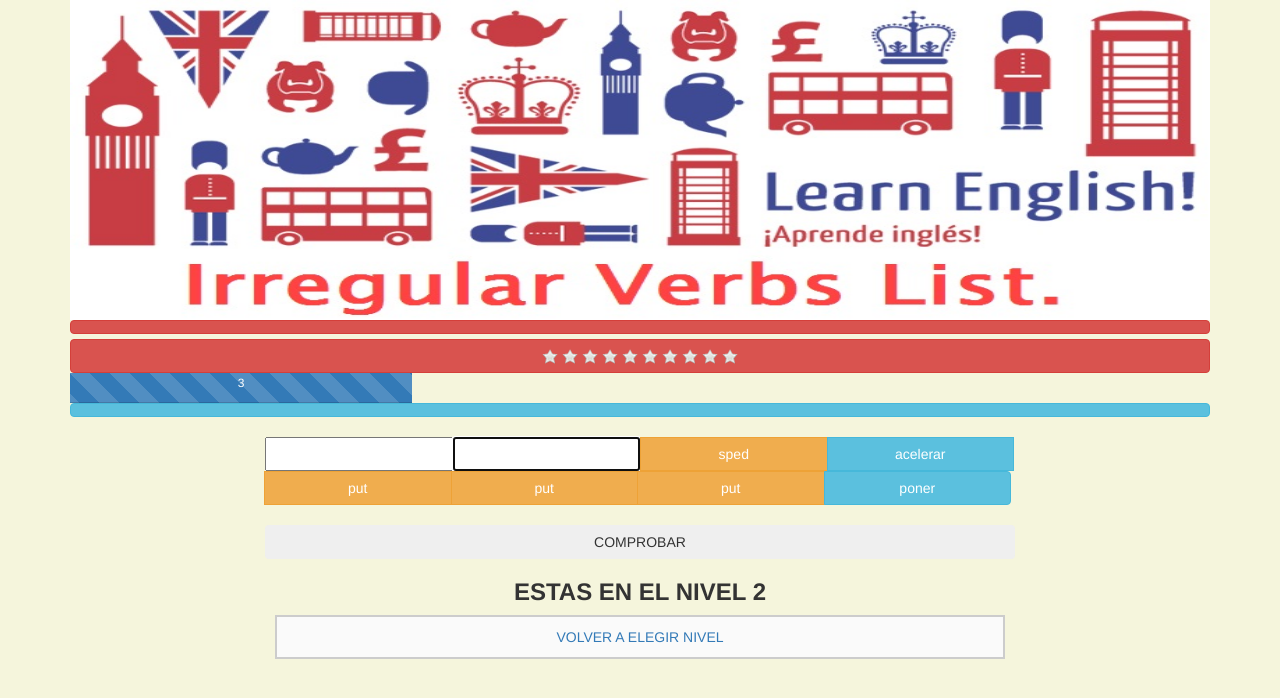
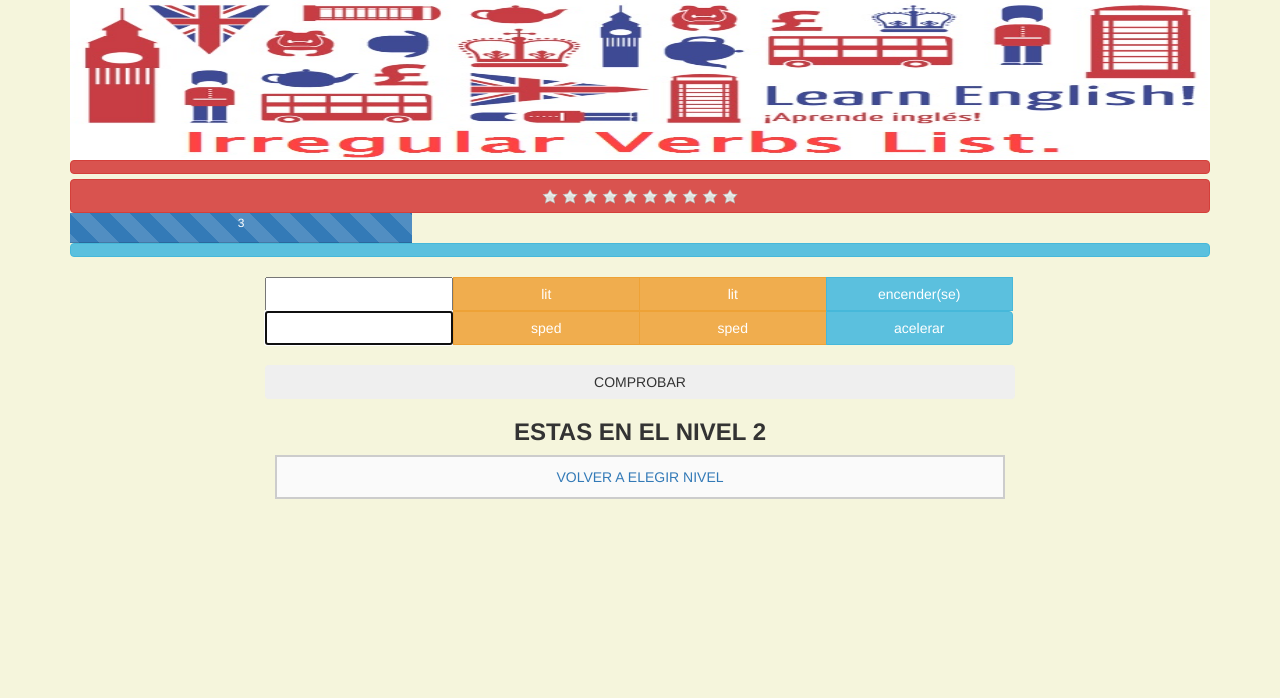
Before and after one commit to izuz/verbos, a website: page public_html/nivel2.html in a window 1280 px wide. Drawn offline with Linux system fonts and the light colour scheme.

Commit message:
funcionando, falta cambiar los colores

```diff
--- a/public_html/nivel2.html
+++ b/public_html/nivel2.html
@@ -22,7 +22,7 @@
             }
             .foto{
                 width: 100%;
-                height: 40%;
+                height: 20%;
             }
             h3{
                 text-align: center;
@@ -148,7 +148,7 @@
 
             function cambiaBotones() {
                 numeroCaja = Math.floor(Math.random() * 3) + 1;
-                NumeroCaja = Math.floor(Math.random() * 3) + 1;
+                //NumeroCaja = Math.floor(Math.random() * 3) + 1;
                 siguiente = Math.floor(Math.random() * verbos.length);
                 siguiente_segunda = Math.floor(Math.random() * verbos.length);
 
@@ -164,7 +164,7 @@
 
 
                 $('#boton' + numeroCaja).replaceWith('<input id="caja" class="input-small text-center" style="float:left; height: 34px; width:25%;">');
-                $('#boton' + NumeroCaja).replaceWith('<input id="caja2" class="input-small text-center" style="float:left; height: 34px; width:25%;">');
+                $('#boton' + numeroCaja).replaceWith('<input id="caja2" class="input-small text-center" style="float:left; height: 34px; width:25%;">');
 
 
                 $('#comprobar').append('<button id="comprueba" class="btn  btn-block" > COMPROBAR </button> ');
```
Also changed, not shown: public_html/nivel1.html (+1 -1 lines), public_html/nivel3.html (+1 -1 lines).
